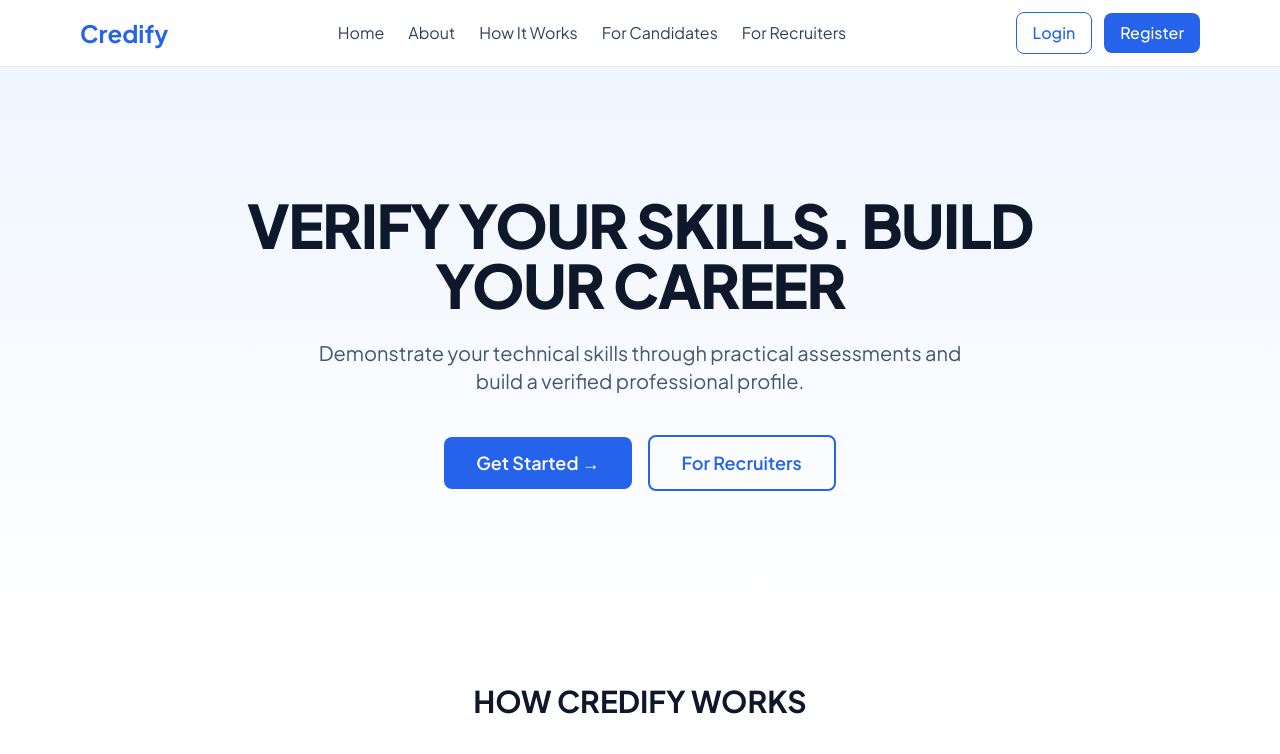
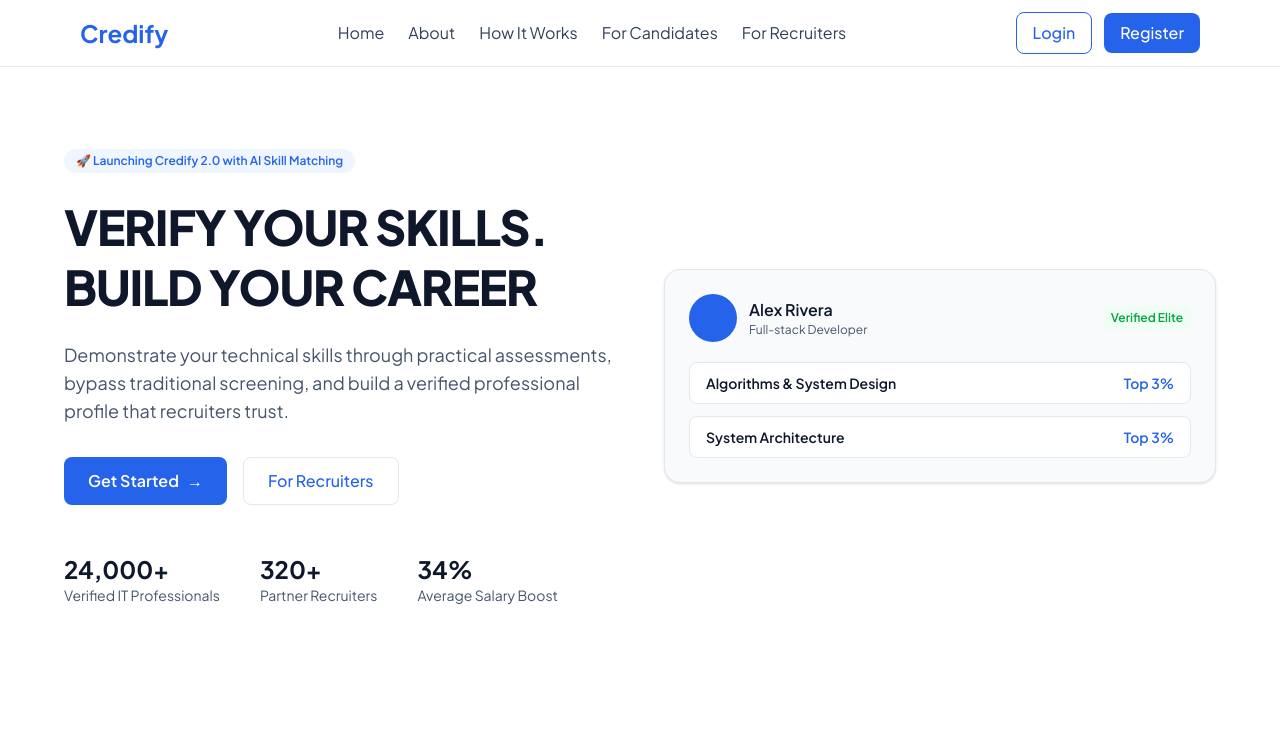
Before and after one commit to kaushalya4646/Credify-, a React (Vite) app in the folder client/: page / in a window 1280 px wide. Shown: the top 754 px of the page. Built offline with nearby package versions, Linux system fonts and the light colour scheme.

Commit message:
feature: added new code lines hero components in landing page

```diff
--- a/client/src/components/Hero.jsx
+++ b/client/src/components/Hero.jsx
@@ -1,23 +1,89 @@
 import { Link } from 'react-router-dom'
+
+const stats = [
+  { value: '24,000+', label: 'Verified IT Professionals' },
+  { value: '320+', label: 'Partner Recruiters' },
+  { value: '34%', label: 'Average Salary Boost' },
+]
+
+const skills = [
+  { name: 'Algorithms & System Design', rank: 'Top 3%' },
+  { name: 'System Architecture', rank: 'Top 3%' },
+]
 
 export default function Hero() {
   return (
-    <section id="home" className="bg-gradient-to-b from-blue-50 to-white px-4 py-20 text-center md:py-32">
-      <div className="mx-auto max-w-4xl">
-        <h1 className="text-4xl font-extrabold uppercase tracking-tight text-slate-900 md:text-6xl">
-          Verify your skills. Build your career
-        </h1>
-        <p className="mx-auto mt-6 max-w-2xl text-lg text-slate-600 md:text-xl">
-          Demonstrate your technical skills through practical assessments
-          and build a verified professional profile.
-        </p>
-        <div className="mt-10 flex flex-col items-center justify-center gap-4 sm:flex-row">
-          <Link to="/register" className="w-full rounded-lg bg-primary px-8 py-3 text-lg font-semibold text-white hover:bg-primary-dark sm:w-auto">
-            Get Started →
-          </Link>
-          <Link to="/register" className="w-full rounded-lg border-2 border-primary px-8 py-3 text-lg font-semibold text-primary hover:bg-blue-50 sm:w-auto">
-            For Recruiters
-          </Link>
+    <section id="home" className="px-4 py-12 md:py-20">
+      <div className="mx-auto grid max-w-6xl items-center gap-12 lg:grid-cols-2">
+        {/* Left side */}
+        <div>
+          <span className="inline-block rounded-full bg-blue-50 px-3 py-1 text-xs font-semibold text-primary">
+            🚀 Launching Credify 2.0 with AI Skill Matching
+          </span>
+
+          <h1 className="mt-6 text-4xl font-extrabold uppercase leading-tight tracking-tight text-slate-900 md:text-5xl">
+            Verify your skills.
+            <br />
+            Build your career
+          </h1>
+
+          <p className="mt-6 max-w-xl text-lg text-slate-600">
+            Demonstrate your technical skills through practical assessments,
+            bypass traditional screening, and build a verified professional
+            profile that recruiters trust.
+          </p>
+
+          <div className="mt-8 flex flex-col gap-4 sm:flex-row">
+            <Link
+              to="/register"
+              className="flex min-h-12 items-center justify-center gap-2 rounded-lg bg-primary px-6 font-semibold text-white hover:bg-primary-dark"
+            >
+              Get Started <span aria-hidden="true">→</span>
+            </Link>
+            <Link
+              to="/register"
+              className="flex min-h-12 items-center justify-center rounded-lg border border-slate-200 px-6 font-medium text-primary hover:bg-slate-50"
+            >
+              For Recruiters
+            </Link>
+          </div>
+
+          <div className="mt-12 flex flex-wrap gap-x-10 gap-y-6">
+            {stats.map((s) => (
+              <div key={s.label}>
+                <p className="text-2xl font-bold text-slate-900">{s.value}</p>
+                <p className="text-sm text-slate-600">{s.label}</p>
+              </div>
+            ))}
+          </div>
+        </div>
+
+        {/* Right side: profile card */}
+        <div className="rounded-2xl border border-slate-200 bg-slate-50 p-6 shadow-sm">
+          <div className="flex items-center justify-between gap-3">
+            <div className="flex items-center gap-3">
+              <div className="h-12 w-12 rounded-full bg-primary" />
+              <div>
+                <p className="font-semibold text-slate-900">Alex Rivera</p>
+                <p className="text-xs text-slate-600">Full-stack Developer</p>
+              </div>
+            </div>
+            <span className="rounded-md bg-green-50 px-2 py-1 text-xs font-semibold text-green-600">
+              Verified Elite
+            </span>
+          </div>
+
+          <ul className="mt-5 space-y-3">
+            {skills.map((s) => (
+              <li
+                key={s.name}
+                className="flex items-center justify-between rounded-lg border border-slate-200 bg-white px-4 py-2.5 text-sm font-semibold text-slate-900"
+              >
+                <span>{s.name}</span>
+                <span className="text-primary">{s.rank}</span>
+              </li>
+            ))}
+          </ul>
         </div>
       </div>
     </section>
```
